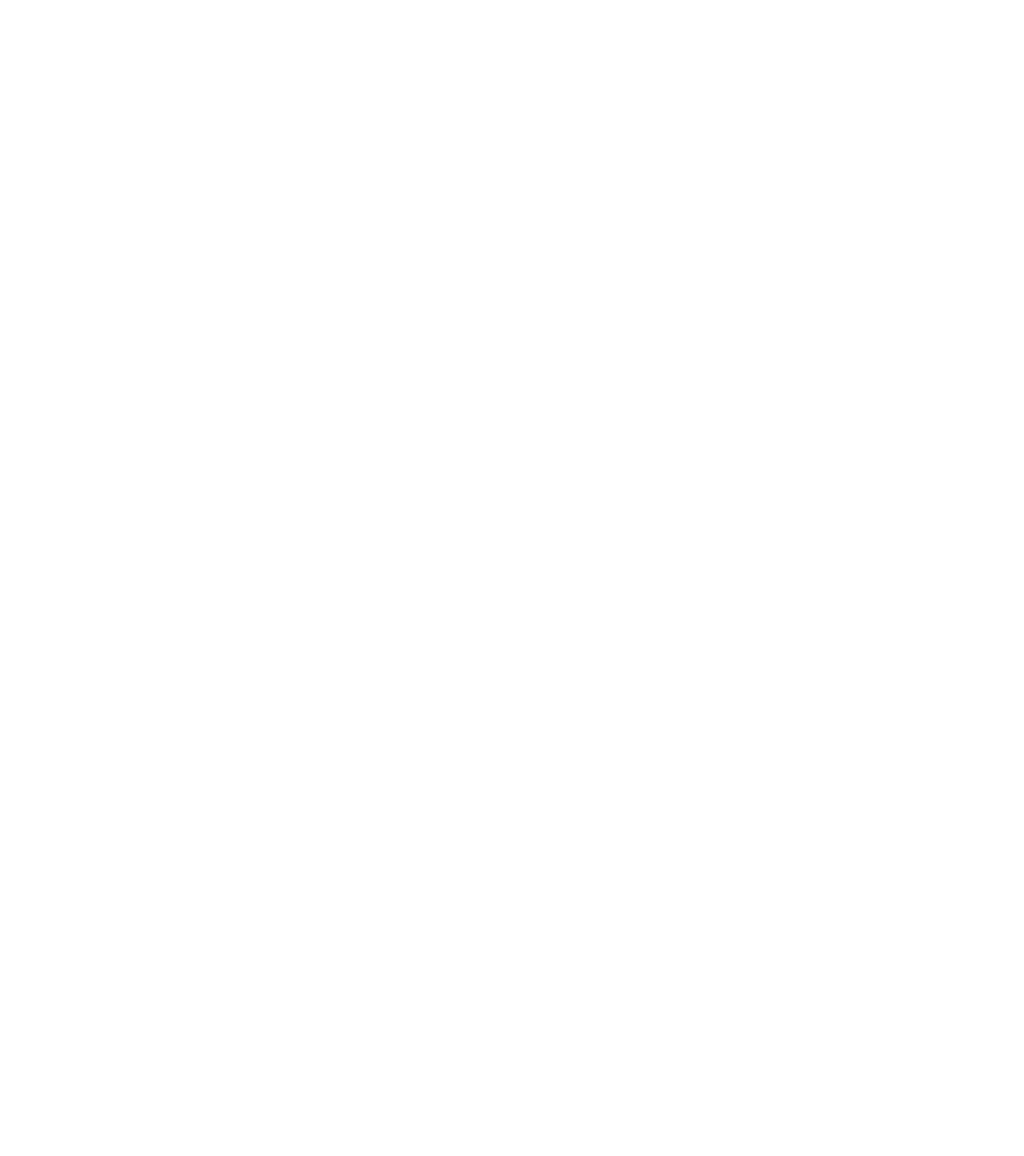
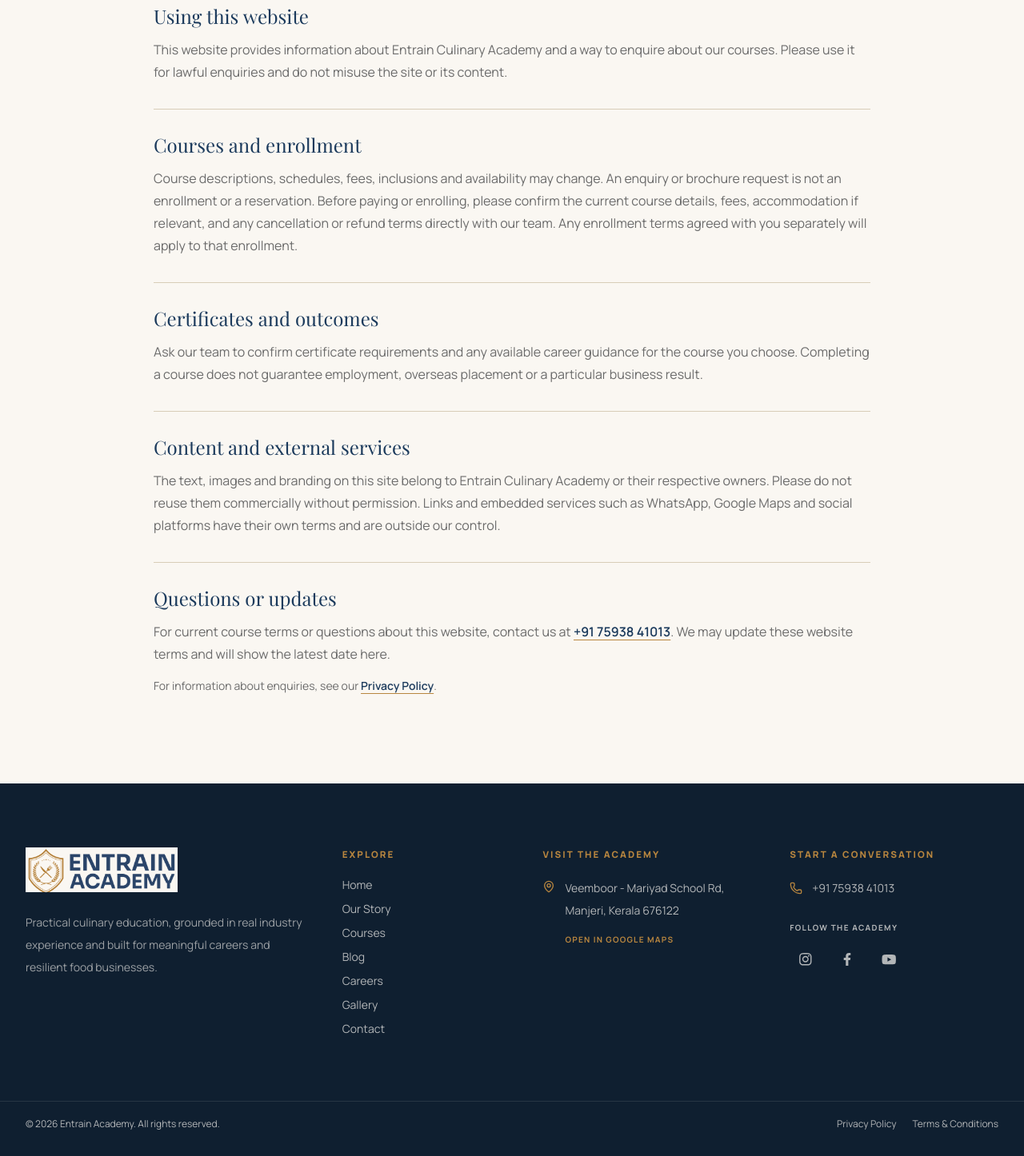
Before and after one commit to entrainaccademy/Culinary-academy, a Next.js app: page /terms-and-conditions in a window 1280 px wide. Before the commit this address had no page. Shown: the part 480-1926 px from the top of the page at 80% size. Before the commit the page ends 800 px from the top, so only its background shows below. Built offline with nearby package versions, Linux system fonts and the light colour scheme; a web font is replaced by a local one.

Commit message:
privacy policy and terms & condition added

```diff
--- /dev/null
+++ b/app/privacy-policy/page.js
@@ -0,0 +1,54 @@
+import Link from "next/link";
+import { InnerPage, PageHero } from "@/components/inner-page";
+import { callLink, phoneDisplay } from "@/lib/site";
+
+export const metadata = {
+  title: "Privacy Policy",
+  description: "How Entrain Culinary Academy handles course enquiries and personal information shared through this website and WhatsApp.",
+  alternates: { canonical: "/privacy-policy" },
+};
+
+const sections = [
+  {
+    title: "Information you share",
+    copy: "When you enquire about a course, request a brochure or apply, you may provide your name, phone number, city or location, course of interest and an optional message. You can also contact us directly by phone or WhatsApp. We do not take payments through this website.",
+  },
+  {
+    title: "How we use it",
+    copy: "We use these details to answer your enquiry, provide the information you requested and follow up about a course or enrollment. If you do not want further course-related messages, tell us when we contact you.",
+  },
+  {
+    title: "WhatsApp and other services",
+    copy: "Our website forms prepare a message in your browser and open WhatsApp; they do not submit your form details to an academy website database. WhatsApp receives the prepared message when it opens, and our team receives it if you choose to send it. The embedded Google Map and links to social platforms are run by those providers under their own privacy policies. Our hosting provider may process basic technical data, such as IP address and browser information, to deliver and secure the website.",
+  },
+  {
+    title: "Keeping and sharing information",
+    copy: "We share enquiry details only with the team members and service providers needed to respond or provide a requested service. We keep them for as long as needed for that purpose or to meet applicable obligations, then delete them when they are no longer needed.",
+  },
+];
+
+export default function PrivacyPolicyPage() {
+  return (
+    <InnerPage>
+      <PageHero compact eyebrow="Your information" title="Privacy Policy" copy="A clear summary of how we handle information you choose to share with Entrain Culinary Academy." />
+      <section className="pb-20 md:pb-28">
+        <div className="container-shell max-w-4xl">
+          <p className="text-xs font-semibold uppercase tracking-[0.12em] text-muted">Last updated 12 October 2026</p>
+          <div className="mt-8 space-y-8">
+            {sections.map(({ title, copy }) => (
+              <section key={title} className="border-t border-border-subtle pt-7">
+                <h2 className="font-serif text-2xl text-primary">{title}</h2>
+                <p className="mt-3 text-sm leading-7 text-muted md:text-base">{copy}</p>
+              </section>
+            ))}
+            <section className="border-t border-border-subtle pt-7">
+              <h2 className="font-serif text-2xl text-primary">Your choices and contact</h2>
+              <p className="mt-3 text-sm leading-7 text-muted md:text-base">You can ask us about the information we hold from your enquiry, request a correction or deletion, or tell us to stop contacting you, subject to applicable law. Contact us at <a href={callLink} className="font-semibold text-primary underline decoration-accent underline-offset-4">{phoneDisplay}</a>. We may update this policy and will show the latest date here.</p>
+              <p className="mt-4 text-sm text-muted">See also our <Link href="/terms-and-conditions" className="font-semibold text-primary underline decoration-accent underline-offset-4">Terms &amp; Conditions</Link>.</p>
+            </section>
+          </div>
+        </div>
+      </section>
+    </InnerPage>
+  );
+}
--- /dev/null
+++ b/app/terms-and-conditions/page.js
@@ -0,0 +1,54 @@
+import Link from "next/link";
+import { InnerPage, PageHero } from "@/components/inner-page";
+import { callLink, phoneDisplay } from "@/lib/site";
+
+export const metadata = {
+  title: "Terms & Conditions",
+  description: "Important information about using the Entrain Culinary Academy website and enquiring about its culinary courses.",
+  alternates: { canonical: "/terms-and-conditions" },
+};
+
+const sections = [
+  {
+    title: "Using this website",
+    copy: "This website provides information about Entrain Culinary Academy and a way to enquire about our courses. Please use it for lawful enquiries and do not misuse the site or its content.",
+  },
+  {
+    title: "Courses and enrollment",
+    copy: "Course descriptions, schedules, fees, inclusions and availability may change. An enquiry or brochure request is not an enrollment or a reservation. Before paying or enrolling, please confirm the current course details, fees, accommodation if relevant, and any cancellation or refund terms directly with our team. Any enrollment terms agreed with you separately will apply to that enrollment.",
+  },
+  {
+    title: "Certificates and outcomes",
+    copy: "Ask our team to confirm certificate requirements and any available career guidance for the course you choose. Completing a course does not guarantee employment, overseas placement or a particular business result.",
+  },
+  {
+    title: "Content and external services",
+    copy: "The text, images and branding on this site belong to Entrain Culinary Academy or their respective owners. Please do not reuse them commercially without permission. Links and embedded services such as WhatsApp, Google Maps and social platforms have their own terms and are outside our control.",
+  },
+];
+
+export default function TermsAndConditionsPage() {
+  return (
+    <InnerPage>
+      <PageHero compact eyebrow="Website information" title="Terms & Conditions" copy="The essential points to know when browsing our site or asking about a course." />
+      <section className="pb-20 md:pb-28">
+        <div className="container-shell max-w-4xl">
+          <p className="text-xs font-semibold uppercase tracking-[0.12em] text-muted">Last updated 12 October 2026</p>
+          <div className="mt-8 space-y-8">
+            {sections.map(({ title, copy }) => (
+              <section key={title} className="border-t border-border-subtle pt-7">
+                <h2 className="font-serif text-2xl text-primary">{title}</h2>
+                <p className="mt-3 text-sm leading-7 text-muted md:text-base">{copy}</p>
+              </section>
+            ))}
+            <section className="border-t border-border-subtle pt-7">
+              <h2 className="font-serif text-2xl text-primary">Questions or updates</h2>
+              <p className="mt-3 text-sm leading-7 text-muted md:text-base">For current course terms or questions about this website, contact us at <a href={callLink} className="font-semibold text-primary underline decoration-accent underline-offset-4">{phoneDisplay}</a>. We may update these website terms and will show the latest date here.</p>
+              <p className="mt-4 text-sm text-muted">For information about enquiries, see our <Link href="/privacy-policy" className="font-semibold text-primary underline decoration-accent underline-offset-4">Privacy Policy</Link>.</p>
+            </section>
+          </div>
+        </div>
+      </section>
+    </InnerPage>
+  );
+}
--- a/components/site-shell.js
+++ b/components/site-shell.js
@@ -125,7 +125,15 @@ export function Footer() {
           </div>
         </div>
       </div>
-      <div className="border-t border-background/10"><div className="container-shell py-5 text-xs text-background/70"><p>© {new Date().getFullYear()} Entrain Academy. All rights reserved.</p></div></div>
+      <div className="border-t border-background/10">
+        <div className="container-shell flex flex-wrap items-center justify-between gap-3 py-5 text-xs text-background/70">
+          <p>© {new Date().getFullYear()} Entrain Academy. All rights reserved.</p>
+          <div className="flex flex-wrap gap-x-5 gap-y-2">
+            <Link href="/privacy-policy" className="transition-colors hover:text-accent">Privacy Policy</Link>
+            <Link href="/terms-and-conditions" className="transition-colors hover:text-accent">Terms &amp; Conditions</Link>
+          </div>
+        </div>
+      </div>
       <div className="container-shell relative h-[5.4rem] overflow-hidden sm:h-[8rem] md:h-[10.5rem] lg:h-[13rem]" aria-hidden="true">
         <motion.p
           initial={{ opacity: 0, y: 90 }}
```
Also changed, not shown: 1 other file (tests, documents, lock files or other folders).
